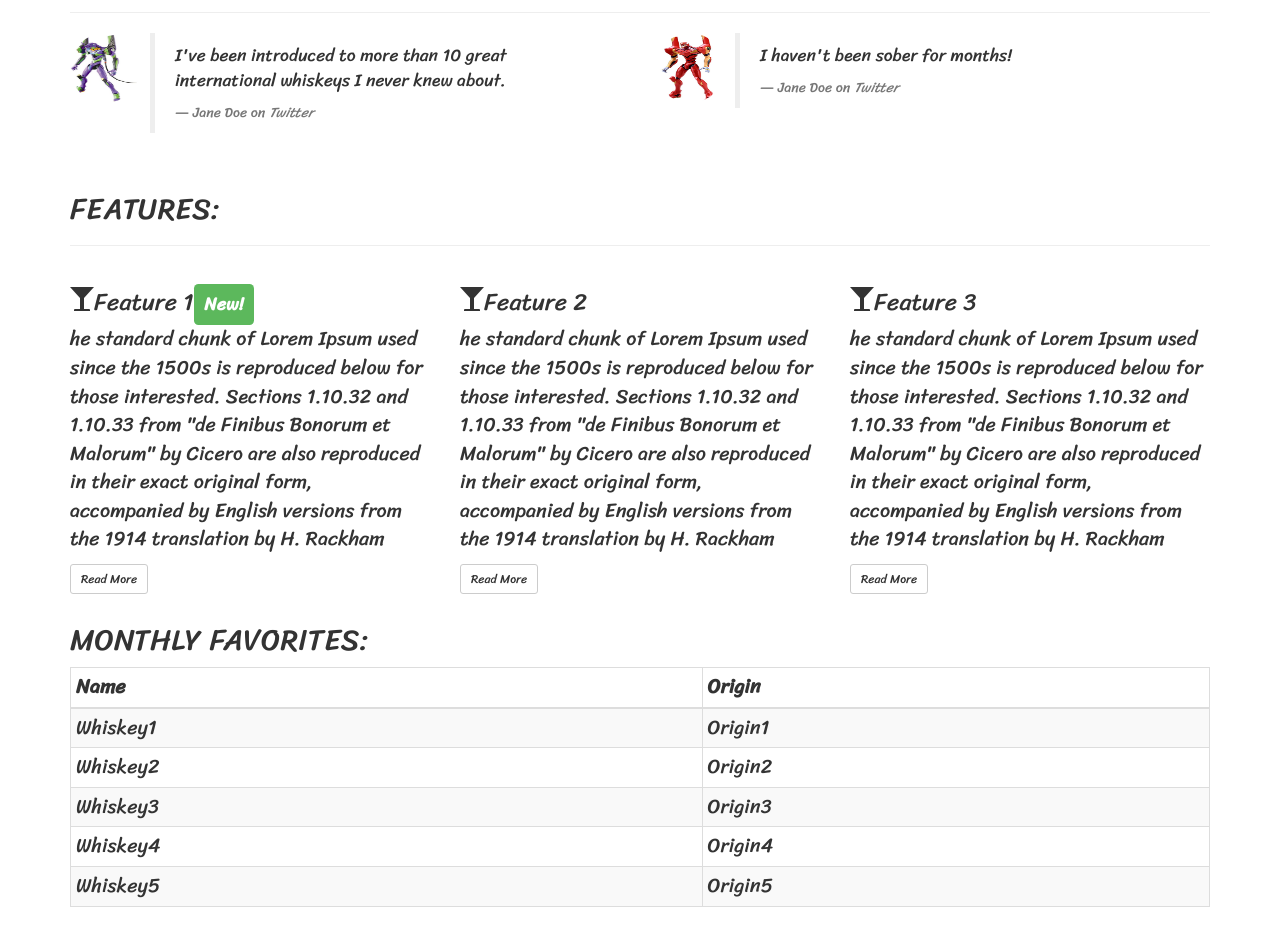
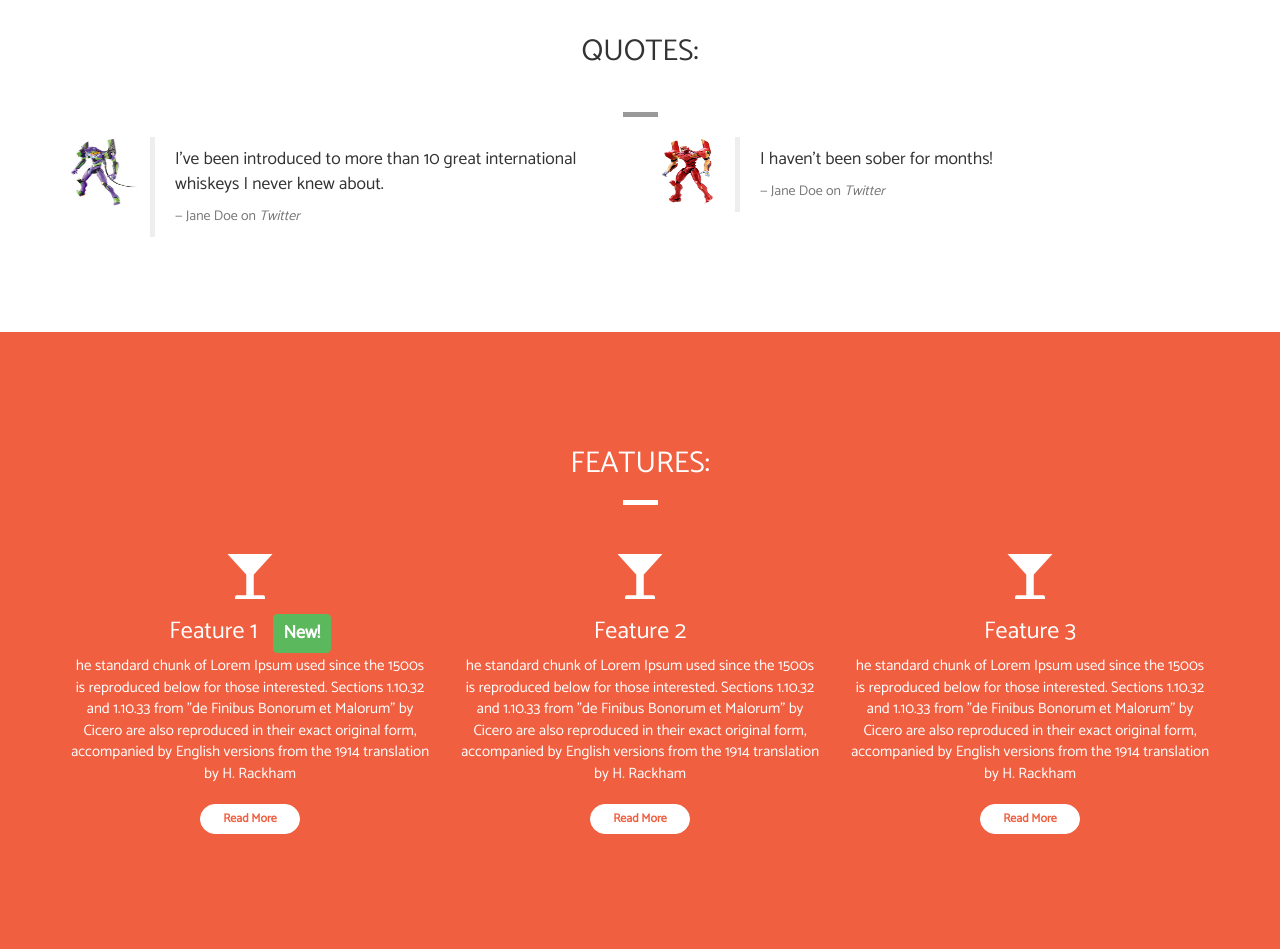
Before and after one commit to WhatDoWeKnow/whiskey-test-page, a plain HTML site: page index.html in a window 1280 px wide. Shown: the part 880-1832 px from the top of the page. Before the commit the page ends 1807 px from the top, so only its background shows below. Drawn offline with nearby package versions, Linux system fonts and the light colour scheme.

Commit message:
last changes

```diff
--- a/css/styles.css
+++ b/css/styles.css
@@ -1,7 +1,21 @@
 body {
-    /*font-family: 'Amatic SC', cursive; */
-    font-family: 'Sriracha', cursive;
-    font-size: 20px;
+    font-family: 'Catamaran', sans-serif;
+    font-size: 15px;
+}
+
+/*Containers */
+
+/*.container-#wrapper {
+
+}*/
+
+.container-wrapper--orange {
+    background-color: #f05f40;
+    color: white;
+}
+
+.label {
+    margin-left: 15px;
 }
 
 .alert-container {}
@@ -17,6 +31,7 @@ body {
 
     display: flex;
     align-items: center;
+    justify-content: center;
 
     position: relative;
 
@@ -31,9 +46,10 @@ body {
     background-color: rgba(0, 0, 0, 0.5);
 }
 
-.quotes-container {}
-
-.features-container {}
+.container-container {
+    padding-top: 75px;
+    padding-bottom: 75px;
+}
 
 /* Navbar */
 
@@ -90,15 +106,22 @@ body {
 }
 
 
+.btn-default {
+    border-radius: 23px;
+    width: 100px;
+    background-color: #f05f40;
+    border-color: #f05f40;
+}
 
 
-
-.table-container {}
+.btn-default:hover {
+    background-color: orange;
+}
 
 /* Jumbotorn centre piece */
 
 .jumbotron {
-   background-color: transparent;
+    background-color: transparent;
 }
 
 .jumbotron h1 {
@@ -118,7 +141,15 @@ body {
     width: 300px;
     height: 5px;
     border: 0px;
-    background-color: #e0d9d9;
+    background-color: #999;
+}
+
+.block-divider--short {
+    width: 35px;
+}
+
+.block-divider--white {
+    background-color: white;
 }
 
 /* Button Sign Up */
@@ -126,9 +157,73 @@ body {
 .btn-cta {
     border-radius: 23px;
     width: 150px;
-    background-color: red;
+    background-color: #f05f40;
+    border-color: #f05f40;
 }
 
 .btn-cta:hover {
     background-color: orange;
 }
+
+/* Alert */
+
+.alert-container .col-xs-12 {
+    padding-left: 0;
+    padding-right: 0;
+}
+
+.site-wide-alert {
+    color: #544600;
+    background-color: #eec802;
+    border-color: #eec802;
+    padding: 5px 15px;
+    margin-bottom: 0;
+    border: 1px solid transparent;
+    border-radius: 0;
+}
+
+/* Page Headers */
+
+.page-header {
+    margin-bottom: 0;
+    border-bottom: 0;
+    text-align: center;
+}
+
+.page-header h2 {
+    margin-top: 0;
+}
+
+/* Quotes */
+
+.quotes .page-header {
+    margin-bottom: 25px;
+}
+
+blockquote .quote {
+    border-left: 0;
+}
+
+/* Features */
+
+.feature {
+    text-align: center;
+    margin-bottom: 40px;
+}
+
+.feature .glyphicon {
+    display: block;
+    margin-bottom: 20px;
+    font-size: 45px;
+    line-height: 45px;
+}
+
+.features .btn {
+    background-color: white;
+    border-color: white;
+    border-radius: 15px;
+    min-width: 100px;
+    font-weight: bold;
+    margin-top: 10px;
+    color: #f05f40;
+}
--- a/index.html
+++ b/index.html
@@ -6,8 +6,7 @@
     <meta name="viewport" content="width=device-width, initial-scale=1.0">
     <meta http-equiv="X-UA-Compatible" content="ie=edge">
     <link rel="stylesheet" href="https://maxcdn.bootstrapcdn.com/bootstrap/3.3.7/css/bootstrap.min.css" type="text/css" />
-    <!-- <link href="https://fonts.googleapis.com/css?family=Amatic+SC:700" rel="stylesheet"> -->
-    <link href="https://fonts.googleapis.com/css?family=Sriracha" rel="stylesheet">
+    <link href="https://fonts.googleapis.com/css?family=Catamaran" rel="stylesheet">
     <link rel="stylesheet" href="css/styles.css" type="text/css" />
 
     <title>Whiskey Drop | Taste a new whiskey every month</title>
@@ -16,6 +15,16 @@
 <body>
     <!-- NavBar -->
     <nav class="navbar navbar-default">
+        <div class="container-fluid alert-container hidden-xs">
+            <!-- Alert -->
+            <div class="row">
+                <div class="col-xs-12">
+                    <div class="site-wide-alert alert alert-warning">
+                        <strong>Sale Now On!</strong> We've got a sale on. Get a 12 month subscription for the price of 6! <a href="/">See here</a> for more details.
+                    </div>
+                </div>
+            </div>
+        </div>
         <div class="container-fluid">
 
             <!-- Logo -->
@@ -45,16 +54,6 @@
             </div>
         </div>
     </nav>
-    <div class="container alert-container">
-        <!-- Alert -->
-        <!-- <div class="row hidden-xs">
-            <div class="col-xs-12">
-                <div class="alert alert-warning">
-                    <strong>Sale Now On!</strong> We've got a sale on. Get a 12 month subscription for the price of 6! <a href="/">See here</a> for more details.
-                </div>
-            </div>
-        </div> -->
-    </div>
     <!-- callout section -->
     <div class="container-fluid collout-container">
         <div class="opaque-overlay">&rbsp;</div>
@@ -73,13 +72,14 @@
     <!-- end of callout section -->
 
     <!-- quotes section -->
-    <div class="container quotes-container">
+    <div class="container quotes-container container-container">
         <section class="quotes">
             <div class="row">
                 <div class="col-xs-12">
                     <div class="page-header">
                         <h2 class="text-uppercase">Quotes:</h2>
                     </div>
+                    <hr class="block-divider block-divider--short">
                 </div>
             </div>
             <div class="row">
@@ -115,12 +115,14 @@
     <!-- end of quotes section -->
 
     <!-- features section -->
-    <div class="container features-container">
+    <div class="container-wrapper container-wrapper--orange">
+        <div class="container features-container container-container">
             <section class="features">
                 <div class="row">
                     <div class="col-xs-12">
                         <div class="page-header">
                             <h2 class="text-uppercase">Features:</h2>
+                            <hr class="block-divider block-divider--short block-divider--white">
                         </div>
                     </div>
                 </div>
@@ -152,6 +154,7 @@
                     </div>
                 </div>
             </section>
+        </div>
     </div>
     <!-- end of features section -->
 
```
Lines whose indentation alone changed are shown as unchanged.
